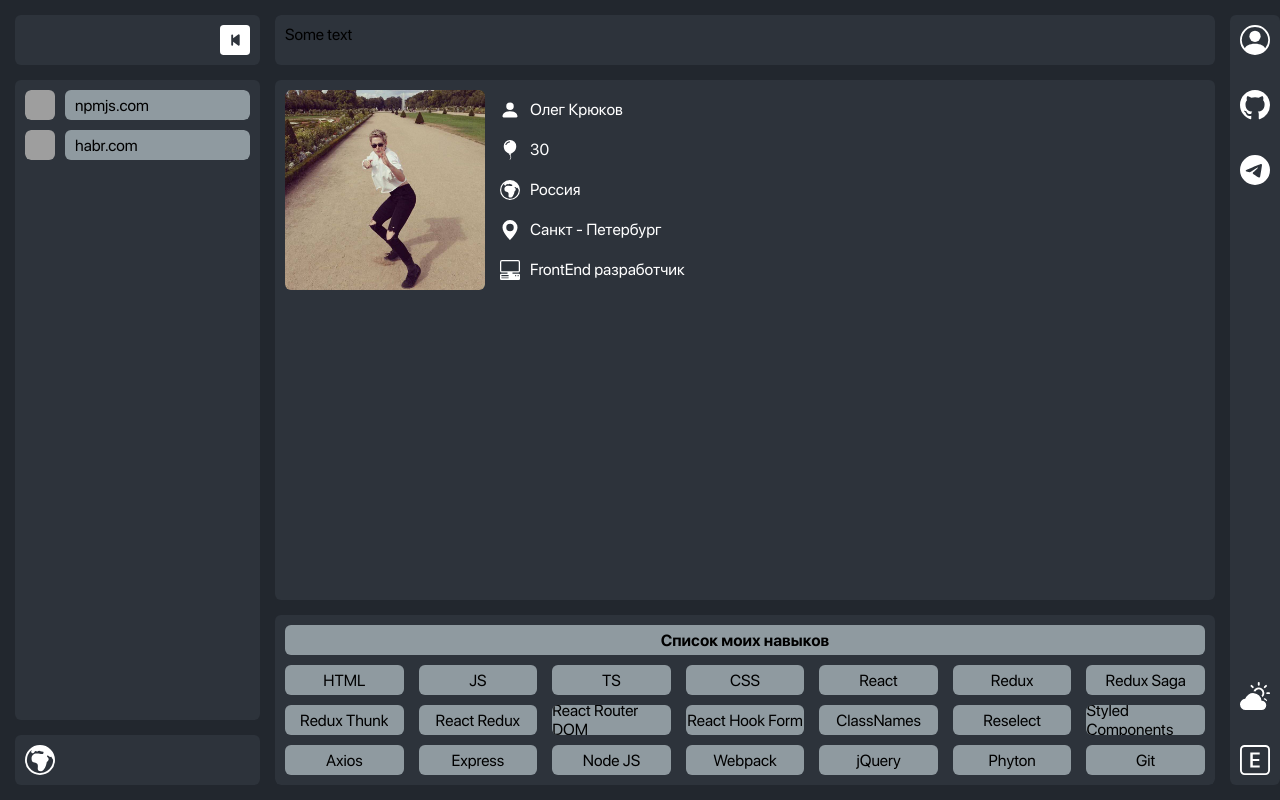
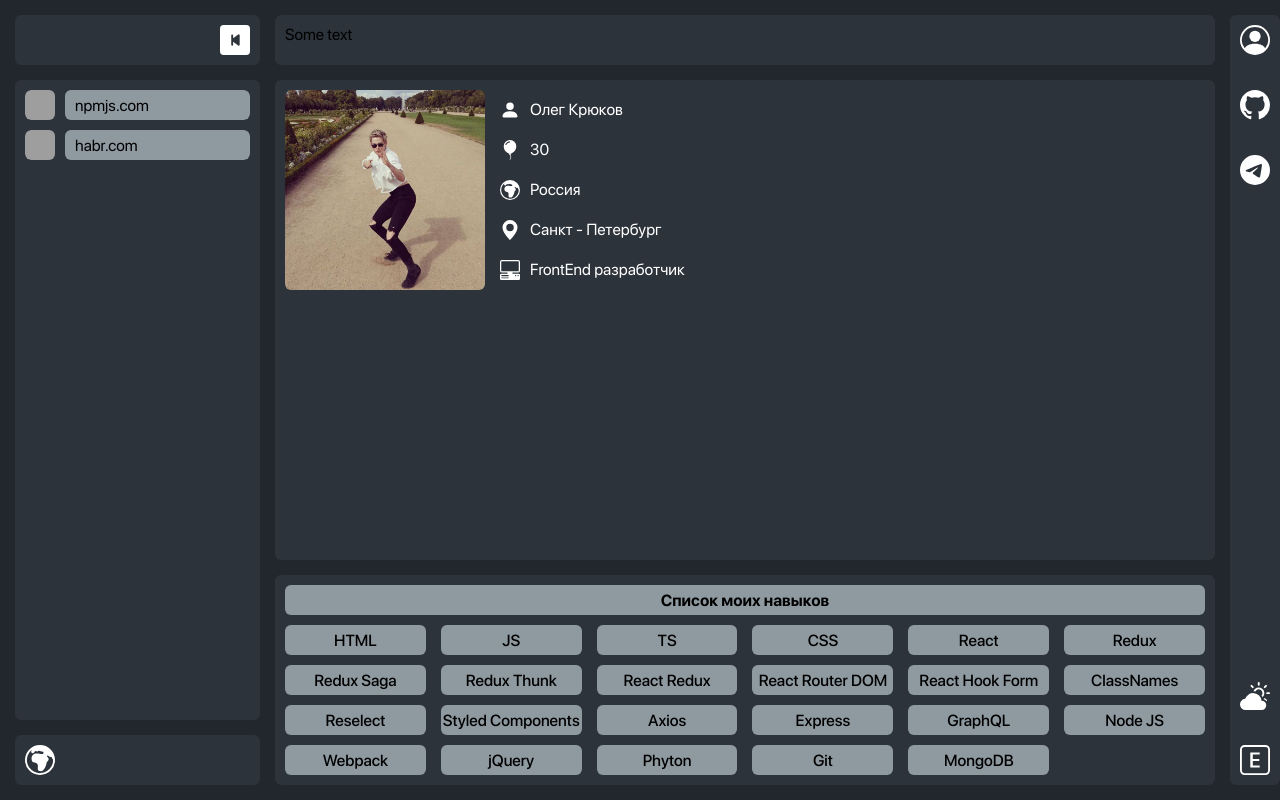
Before and after one commit to 0Ieg/MyForms, a React (Create React App) app: page /myprofile in a window 1280 px wide. Built offline with nearby package versions, Linux system fonts and the light colour scheme; grey boxes are pictures that could not be loaded.

Commit message:
Вынос навыков в отдельную компоненту

```diff
--- a/src/BLL/profileReducer.ts
+++ b/src/BLL/profileReducer.ts
@@ -22,8 +22,8 @@ const initialState = {
   },
   skills:[
     'HTML','JS','TS','CSS','React','Redux','Redux Saga','Redux Thunk','React Redux','React Router DOM',
-    'React Hook Form','ClassNames','Reselect','Styled Components','Axios','Express', 'Node JS', 'Webpack',
-    'jQuery','Phyton','Git',
+    'React Hook Form','ClassNames','Reselect','Styled Components','Axios','Express', 'GraphQL','Node JS','Webpack',
+    'jQuery','Phyton','Git','MongoDB'
   ],
 }
 export type InitialStateType = typeof initialState
--- a/src/UI/profile.tsx
+++ b/src/UI/profile.tsx
@@ -4,6 +4,7 @@ import styled from 'styled-components';
 import { v1 } from 'uuid'
 import { StateType } from '../BLL/store';
 import { AgeSVG, CitySVG, CountrySVG, NameSVG, ProfessionSVG } from './commons/svgStorage';
+import { Skills } from './skills';
 
 const MyProfileStyled = styled.div`
 height: 100%;
@@ -89,33 +90,11 @@ grid-template-areas: 'header' 'main' 'footer';
   font-weight: 800;
   transition: ${({theme})=>theme.trans.base};
 }
-.profile__skills{
-  grid-area: skills;
-  display: grid;
-  grid-template-rows: repeat(3 , 30px);
-  grid-template-columns: repeat(7, 1fr);
-  grid-column-gap: ${({theme})=>theme.gaps.extraLarge};
-  grid-row-gap: ${({theme})=>theme.gaps.large};
-}
-.profile__skill{
-  align-items: center;
-  justify-items: center;
-  display: grid;
-  background-color: ${({theme})=>theme.colors.lightGray};
-  border-radius: ${({theme})=>theme.borrad.base};
-  cursor: pointer;
-}
-.profile__skill:hover{
-  background-color: ${({theme})=>theme.colors.pink};
-  font-size: 1.2em;
-}
 `
 
 export const MyProfile:FC = ()=>{
-  const data = useSelector((state:StateType)=> state.profile)
-  const isEnglish = data.language === 'English'
+  const isEnglish = useSelector((state:StateType)=> state.profile.language) === 'English'
   const profile = useSelector((state:StateType)=>isEnglish? state.profile.data.eng : state.profile.data.rus)
-  const skills = data.skills.map(skill=><div className='profile__skill' key={v1()}><span>{skill}</span></div>)
   console.log("Перерисовка компоненты");
   return(
     <MyProfileStyled>
@@ -153,7 +132,7 @@ export const MyProfile:FC = ()=>{
       </main>
       <footer className="profile__footer">
         <div className="profile__skillTitle">{profile.skillsTitle}</div>
-        <div className='profile__skills'>{skills}</div>
+        <Skills/>
       </footer>
     </MyProfileStyled>
   )
--- /dev/null
+++ b/src/UI/skills.tsx
@@ -0,0 +1,36 @@
+import { FC } from "react";
+import { useSelector } from "react-redux";
+import styled from "styled-components";
+import { v1 } from "uuid";
+import { StateType } from "../BLL/store";
+
+const SkillsStyled = styled.ul`
+grid-area: skills;
+display: grid;
+grid-auto-rows: 30px;
+grid-template-columns: repeat(6, 1fr);
+grid-column-gap: ${({theme})=>theme.gaps.extraLarge};
+grid-row-gap: ${({theme})=>theme.gaps.large};
+.skill{
+  align-items: center;
+  justify-items: center;
+  display: grid;
+  background-color: ${({theme})=>theme.colors.lightGray};
+  border-radius: ${({theme})=>theme.borrad.base};
+  cursor: pointer;
+  font-weight: 500;
+}
+.skill:hover{
+  background-color: ${({theme})=>theme.colors.pink};
+  font-size: 1.2em;
+}
+`
+export const Skills:FC = ()=>{
+  const skillsList = useSelector((state:StateType)=>state.profile.skills)
+  const skills = skillsList.map(skill=><li className='skill' key={v1()}>{skill}</li>)
+  return(
+    <SkillsStyled>
+      {skills}
+    </SkillsStyled>
+  )
+}
```
